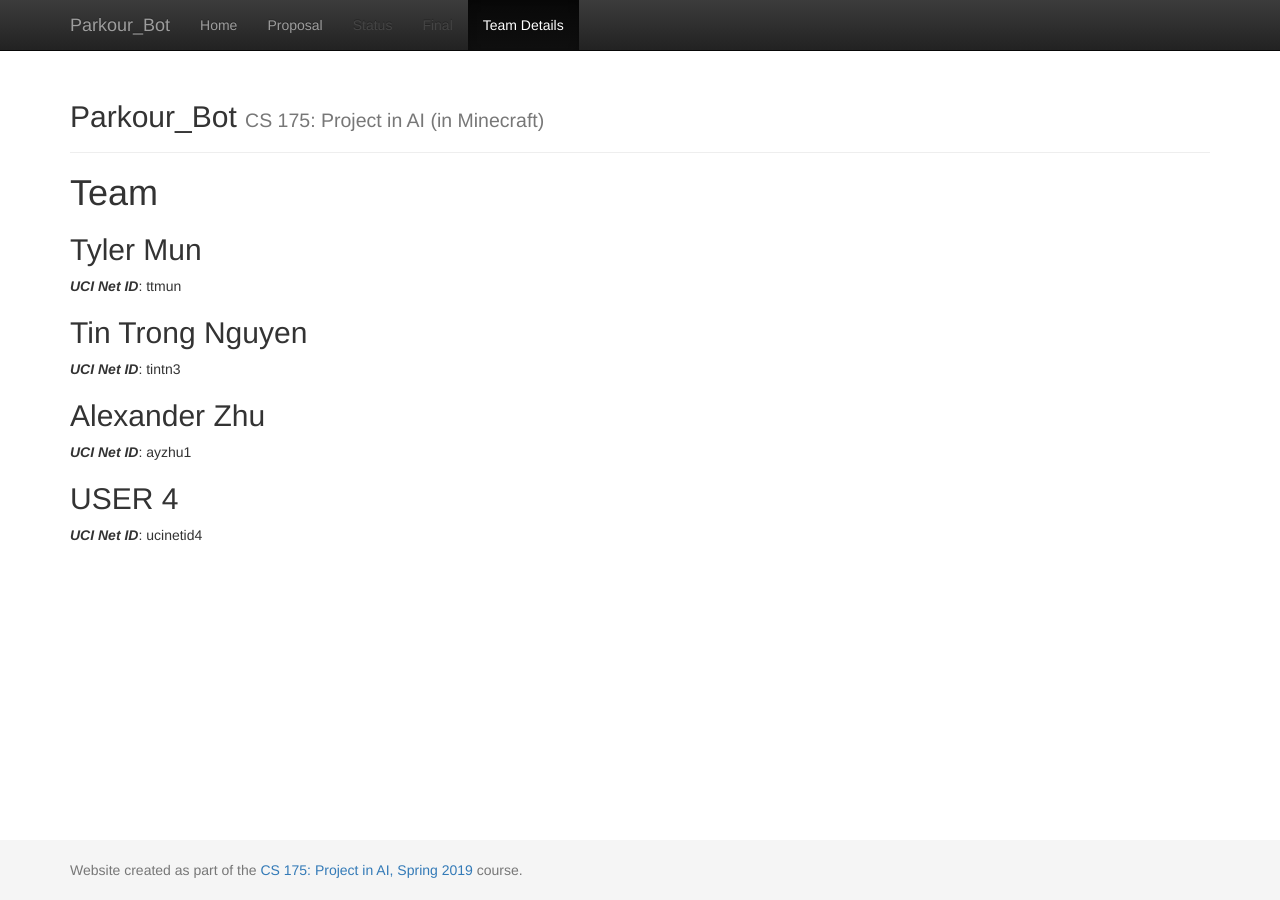
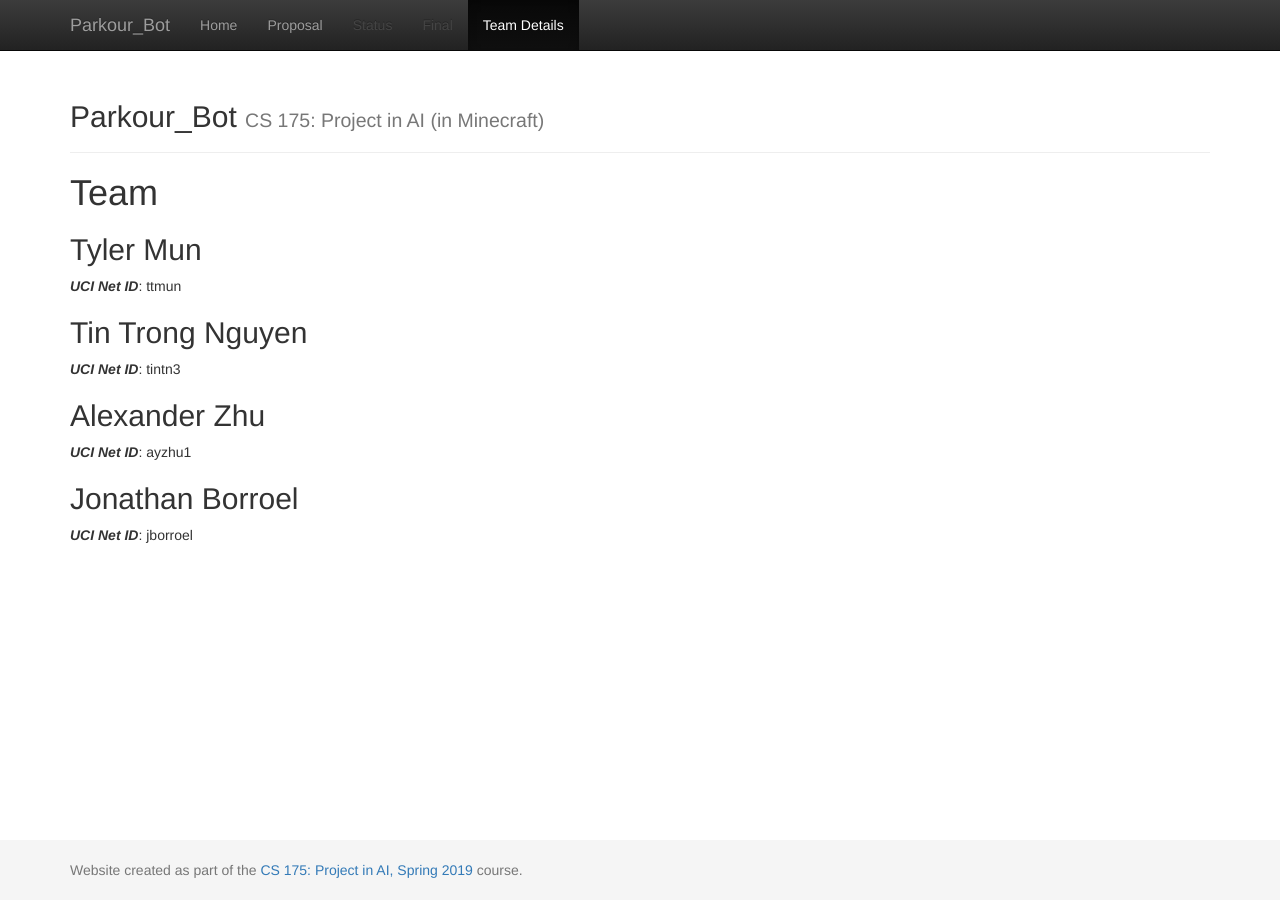
Before and after one commit to beagle1998/2020_DOOM, a Jekyll site: the page built from docs/team.md, in a window 1280 px wide. Built offline with Jekyll 4.4.1, drawn with Linux system fonts in a browser that asks for light colours.

Commit message:
Added user - Jonathan

```diff
--- a/docs/team.md
+++ b/docs/team.md
@@ -15,5 +15,5 @@ title:  Team
 ## Alexander Zhu
 ***UCI Net ID***: ayzhu1
 
-## USER 4
-***UCI Net ID***: ucinetid4
+## Jonathan Borroel
+***UCI Net ID***: jborroel
```
